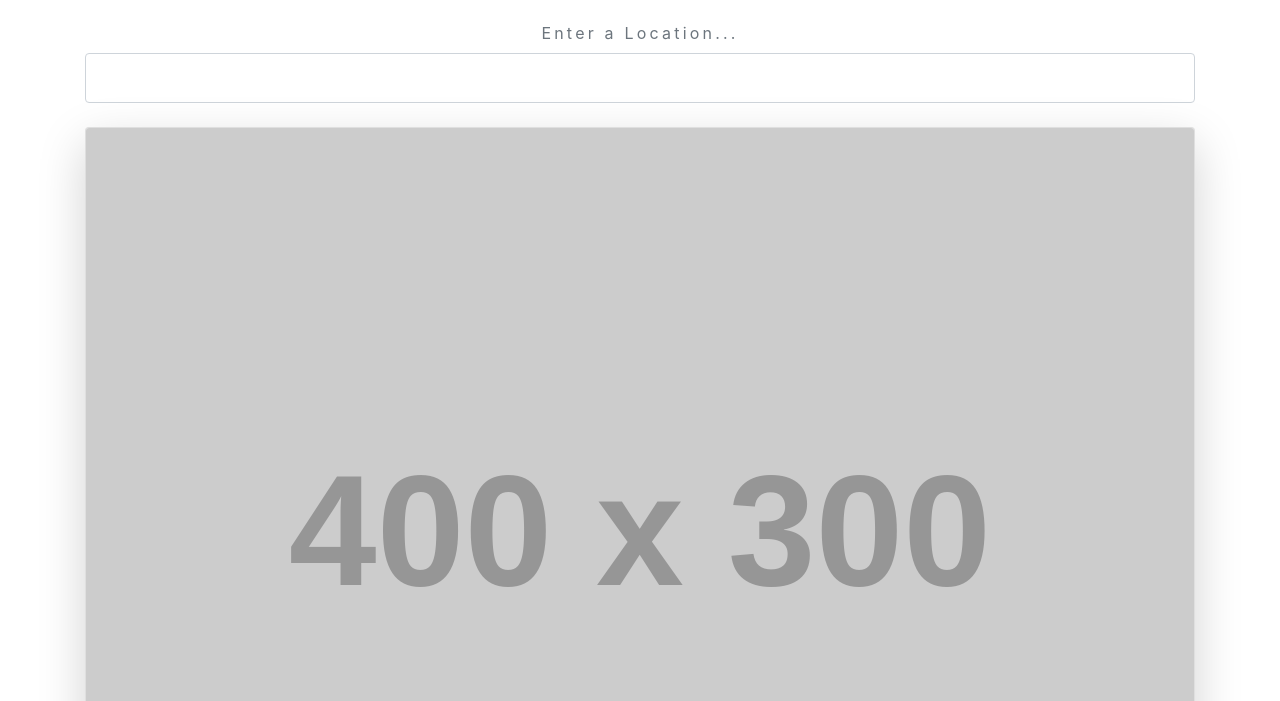
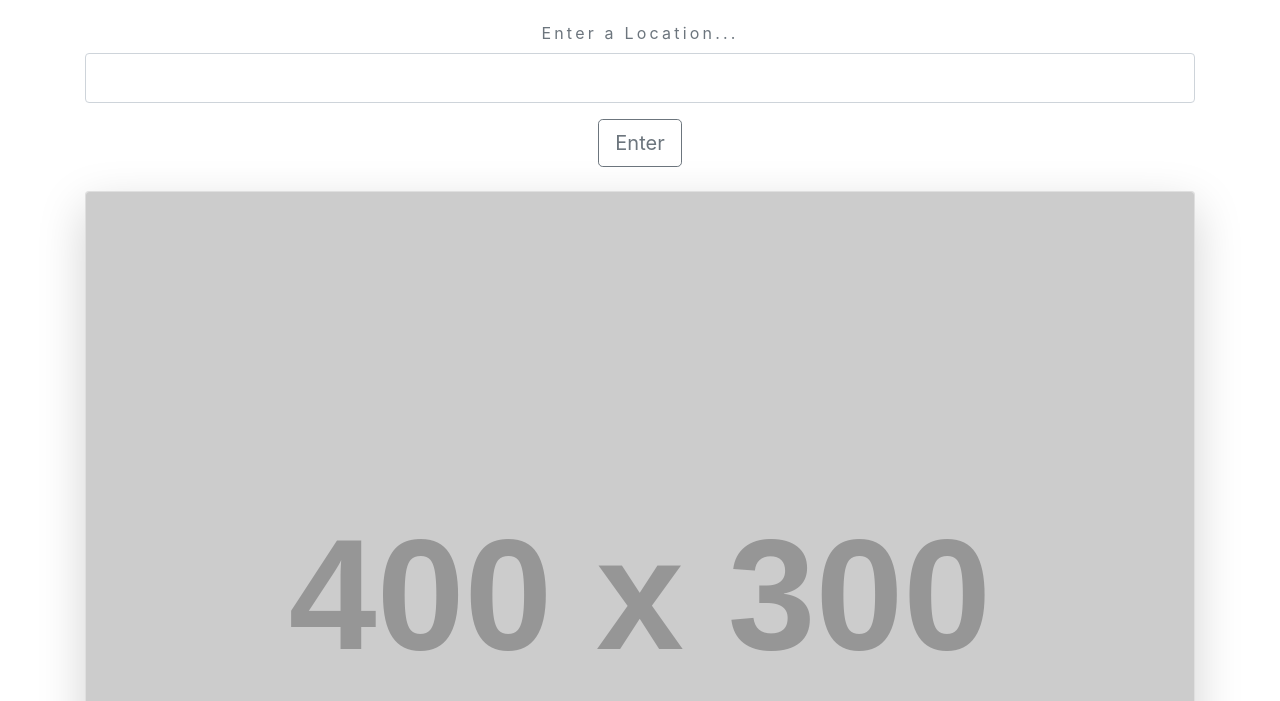
Before and after one commit to BJZeta/weather-app, a plain HTML site: page index.html in a window 1280 px wide. Shown: the part 99-800 px from the top of the page. Drawn offline with nearby package versions, Linux system fonts and the light colour scheme; placeholder pictures from the web are drawn by us.

Commit message:
adding a button

```diff
--- a/index.html
+++ b/index.html
@@ -22,9 +22,16 @@
     <div class="container my-5 mx-auto">
       <h1 class="text-muted text-center my-4">Weather App</h1>
 
-      <form class="change-location my-4 text-center text-muted">
+      <form id="city-form" class="change-location my-4 text-center text-muted">
         <label for="city">Enter a Location...</label>
         <input type="text" name="city" class="form-control p-4" />
+        <button
+          name="submit"
+          class="mx-auto mt-3 btn btn-lg text-muted btn-outline-secondary"
+          type="submit"
+        >
+          Enter
+        </button>
       </form>
 
       <div class="card shadow-lg rounded">
```
